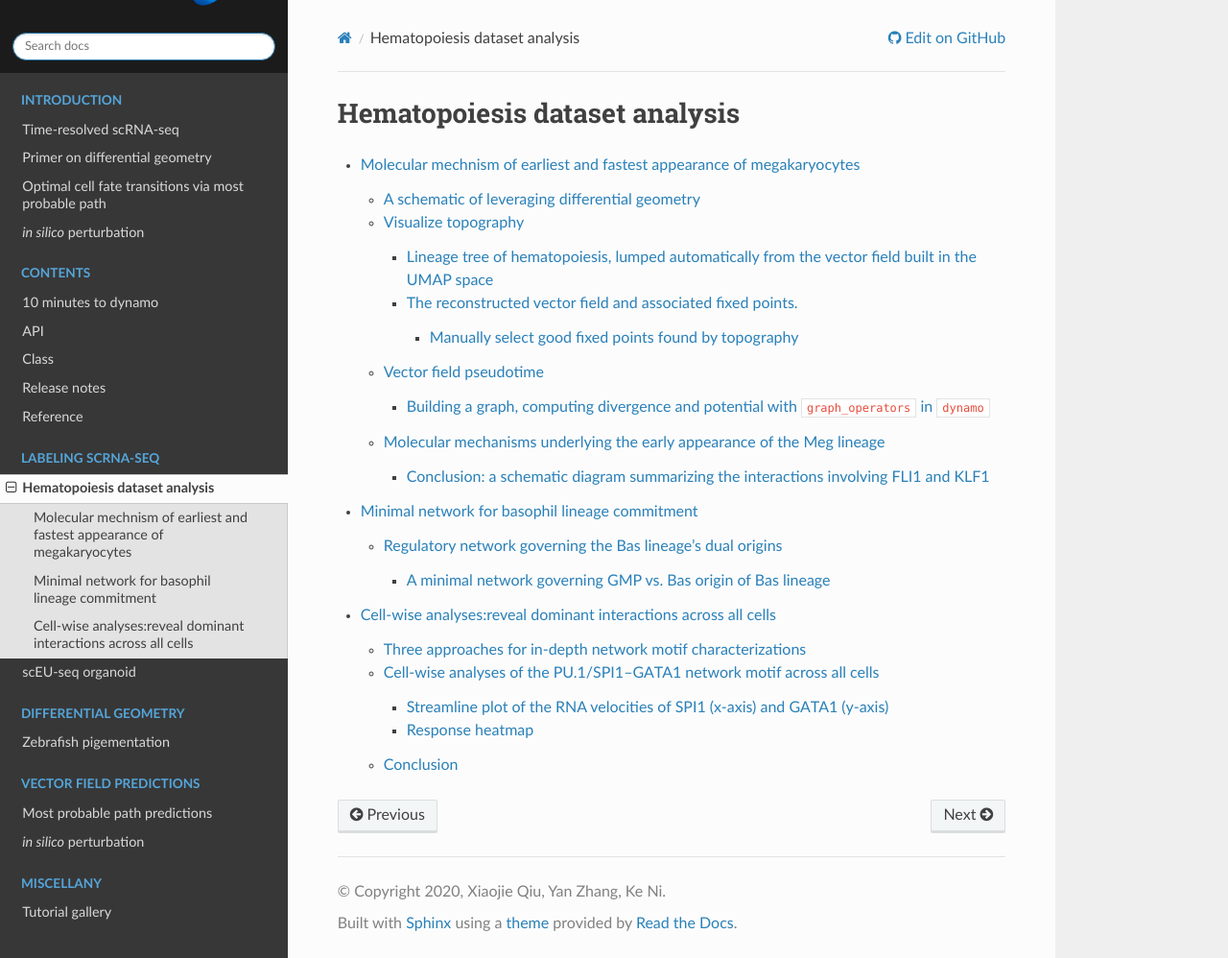
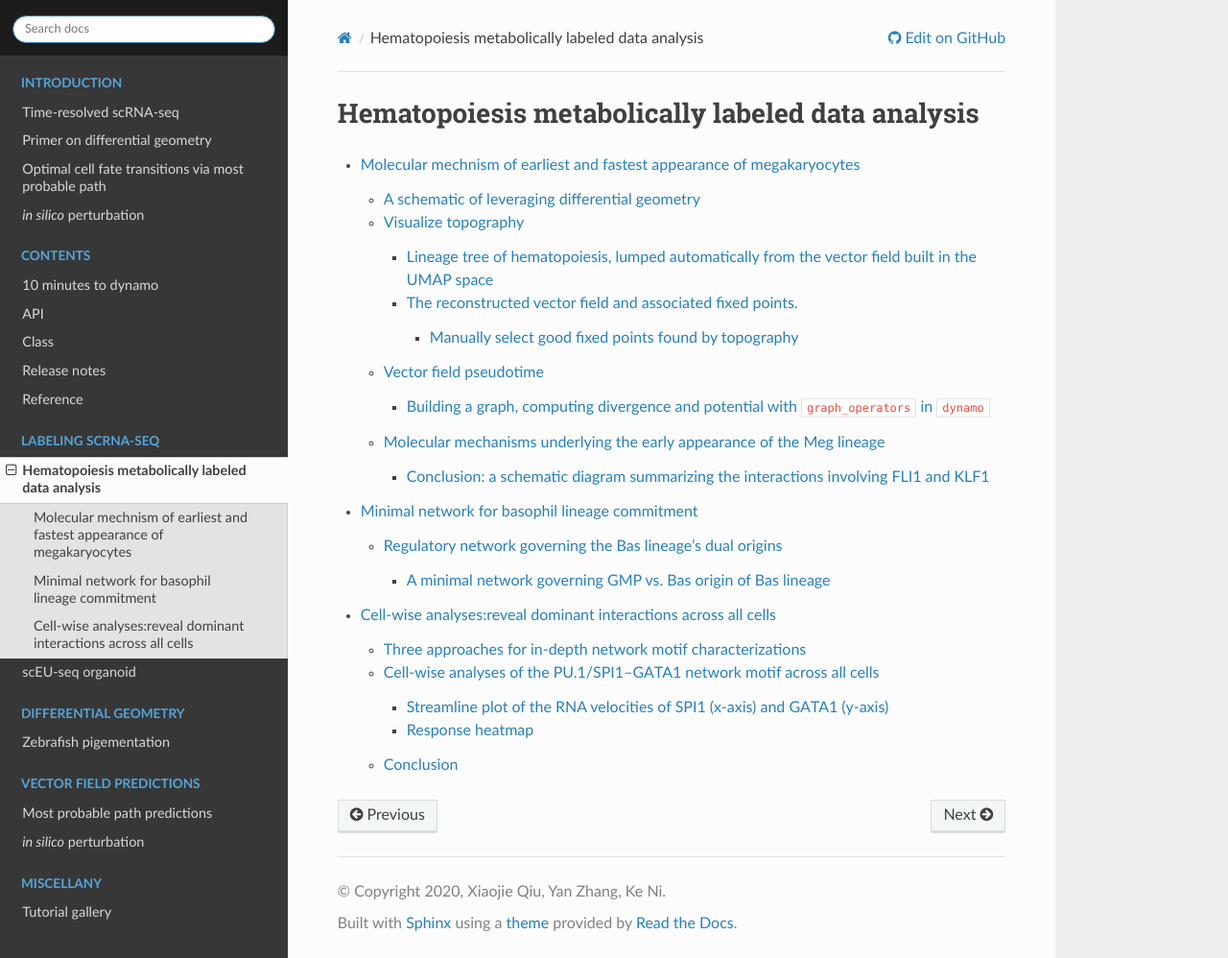
Before and after one commit to aristoteleo/dynamo_readthedocs, a Sphinx documentation site: the page built from docs/source/notebooks/hsc_index.rst, in a window 1280 px wide and 998 px high. Shown: the whole window at 96% size. Built offline with Sphinx 7.4.7 and the Read the Docs theme 2.0.0, drawn with Linux system fonts in a browser that asks for light colours; pages that are not in the unit, such as notebooks, are missing from menus.

Commit message:
change section caption

```diff
--- a/docs/source/notebooks/hsc_index.rst
+++ b/docs/source/notebooks/hsc_index.rst
@@ -1,4 +1,4 @@
-Hematopoiesis dataset analysis
+Hematopoiesis metabolically labeled data analysis
 ===================================================
 
 .. toctree::
```
